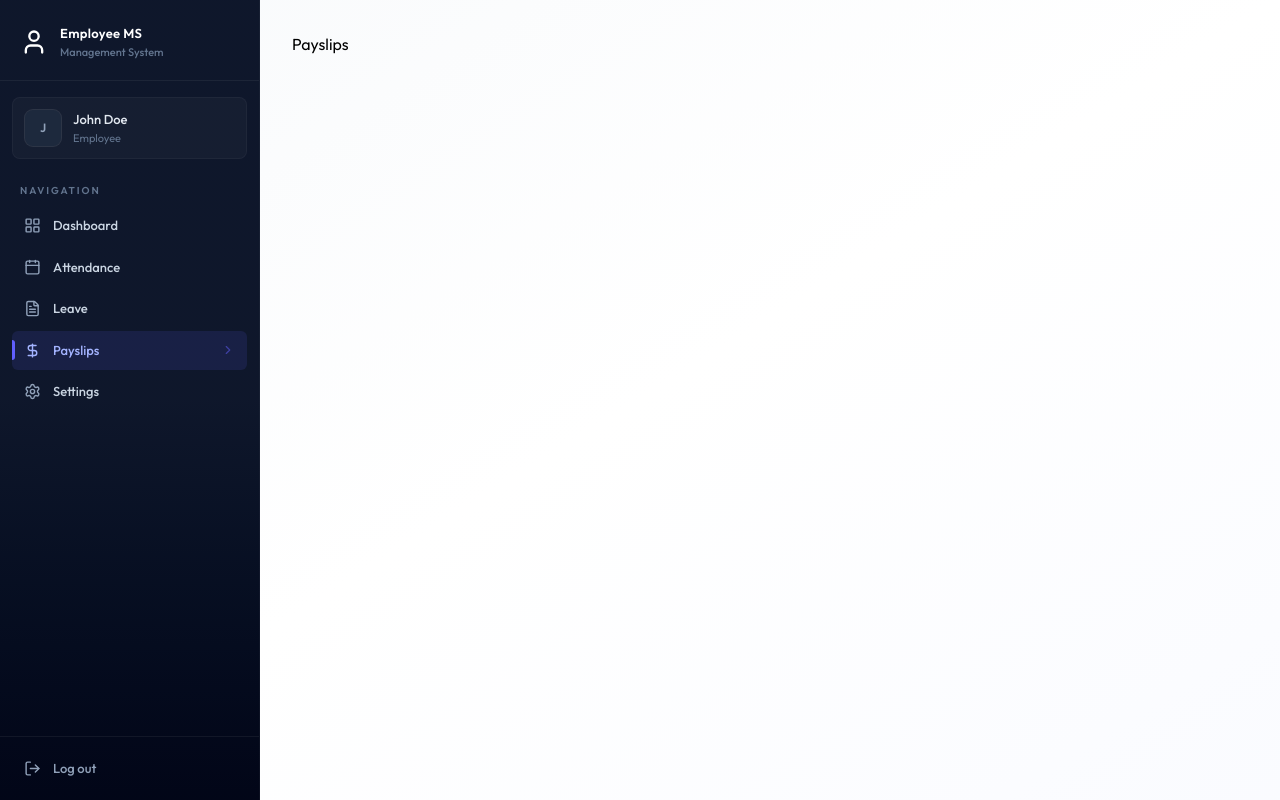
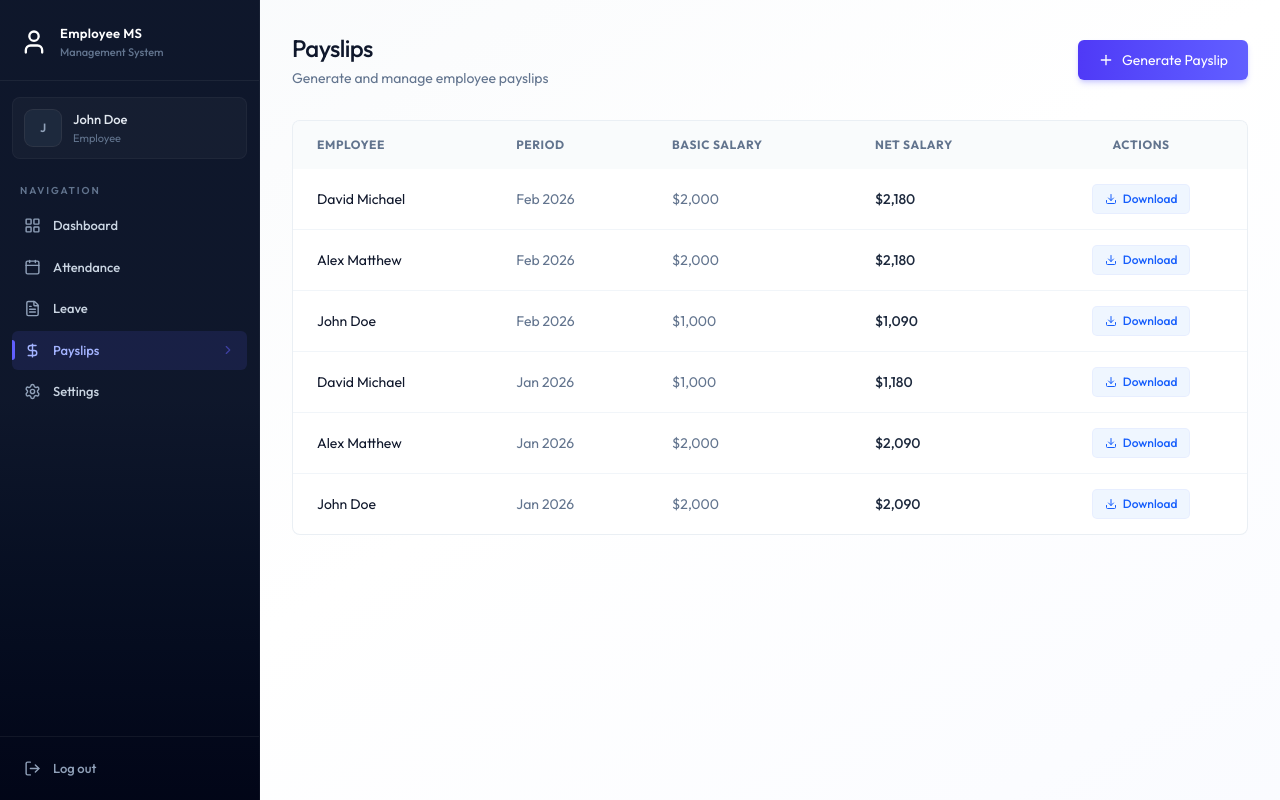
Before and after one commit to JBOY-AB/FullStack-EMS, a React (Vite) app in the folder client/: page /payslips in a window 1280 px wide. Built offline with nearby package versions, Linux system fonts and the light colour scheme.

Commit message:
payslips page UI completed

```diff
--- a/client/src/components/leave/LeaveHistory.jsx
+++ b/client/src/components/leave/LeaveHistory.jsx
@@ -20,7 +20,7 @@
                         <th>Reason</th>
                         <th>Status</th>
                         {isAdmin && <th
-                         className='text-center'>Action</th>}
+                         className='text-center'>Actions</th>}
                       </tr>
                   </thead>
                   <tbody>
--- /dev/null
+++ b/client/src/components/payslip/GeneratePayslipForm.jsx
@@ -0,0 +1,108 @@
+import { Loader2, Plus, X } from 'lucide-react'
+import React, { useState } from 'react'
+
+const GeneratePayslipForm = ({ employees = [] }) => {
+    const [isOpen, setIsOpen] = useState(false)
+    const [loading, setLoading] = useState(false)
+
+    const handleSubmit = async (e) => {
+        e.preventDefault();
+    }
+
+    if (!isOpen) return (
+        <button
+            onClick={() => setIsOpen(true)}
+            className='btn-primary flex items-center gap-2'
+        >
+            <Plus className='w-4 h-4' /> Generate Payslip
+        </button>
+    )
+
+    return (
+        <div className='fixed inset-0 bg-black/40 backdrop-blur-sm flex items-center justify-center z-50 p-4'>
+            <div className='card max-w-lg w-full p-6 animate-slide-up'>
+                <div className='flex justify-between items-center mb-6'>
+                    <h3 className='text-lg font-bold text-slate-900'>Generate Monthly Payslip</h3>
+                    <button
+                        onClick={() => setIsOpen(false)}
+                        className='text-slate-400 hover:text-slate-600 p-1'
+                    >
+                        <X size={20} />
+                    </button>
+                </div>
+
+                <form onSubmit={handleSubmit} className='space-y-4'>
+                    {/* select employee */}
+                    <div>
+                        <label className='block text-sm font-medium text-slate-700 mb-2'>Employee</label>
+                        <select name='employeeId' required>
+                            {employees.map((e) => (
+                                <option key={e.id} value={e.id}>
+                                    {e.firstName} {e.lastName} ({e.position})
+                                </option>
+                            ))}
+                        </select>
+                    </div>
+
+                    {/* select month & year */}
+                    <div className='grid grid-cols-2 gap-4'>
+                        <div>
+                            <label className='block text-sm font-medium text-slate-700 mb-2'>Month</label>
+                            <select name='month'>
+                                {Array.from({ length: 12 }, (_, i) => i + 1).map((m) => (
+                                    <option key={m} value={m}>
+                                        {m}
+                                    </option>
+                                ))}
+                            </select>
+                        </div>
+
+                        <div>
+                            <label className='block text-sm font-medium text-slate-700 mb-2'>Year</label>
+                            <input type='number' name='year' defaultValue={new Date().getFullYear()} />
+                        </div>
+                    </div>
+
+                    {/* Basic Salary */}
+
+                    <div>
+                        <label className='block text-sm font-medium text-slate-700 mb-2'>Basic Salary</label>
+                        <input type='number' name='basicSalary' required placeholder='5000' />
+                    </div>
+
+                    {/* Allowances & Deduction */}
+
+                    <div className='grid grid-cols-2 gap-4'>
+                        <div>
+                            <label className='block text-sm font-medium text-slate-700 mb-2'>Allowances</label>
+                            <input type='number' name='allowances' defaultValue="0" />
+                        </div>
+
+                        <div>
+                            <label className='block text-sm font-medium text-slate-700 mb-2'>Deductions</label>
+                            <input type='number' name="deductions" defaultValue="0" />
+                        </div>
+
+                    </div>
+
+                    {/* button */}
+
+                    <div className='flex justify-end gap-3 pt-2'>
+                        <button onClick={()=>setIsOpen(false)} type='button'
+                            className='btn-secondary'>
+                                Cancel
+                        </button>
+
+                        <button onClick={()=>setIsOpen(false)} disabled={loading} type='submit'
+                            className='btn-primary flex items-center'>
+                                {loading && <Loader2  className='w-4 h-4 mr-2 animate-spin'/>}
+                                Generate
+                        </button>
+                    </div>
+                </form>
+            </div>
+        </div>
+    )
+}
+
+export default GeneratePayslipForm
--- /dev/null
+++ b/client/src/components/payslip/payslipList.jsx
@@ -0,0 +1,75 @@
+import { format } from 'date-fns'
+import { Download } from 'lucide-react'
+import React from 'react'
+
+const PayslipList = ({ payslips = [], isAdmin }) => {
+  return (
+    <div className='card overflow-hidden'>
+      <div className='overflow-x-auto'>
+        <table className='table-modern'>
+          <thead>
+            <tr>
+              {isAdmin && <th>Employee</th>}
+              <th>Period</th>
+              <th>Basic Salary</th>
+              <th>Net Salary</th>
+              <th className='text-center'>Actions</th>
+            </tr>
+          </thead>
+
+          <tbody>
+            {payslips.length === 0 ? (
+              <tr>
+                <td
+                  colSpan={isAdmin ? 5 : 4}
+                  className='text-center py-12 text-slate-400'
+                >
+                  No payslips found
+                </td>
+              </tr>
+            ) : (
+              payslips.map((payslip) => (
+                <tr key={payslip._id || payslip.id}>
+                  {isAdmin && (
+                    <td className='text-slate-900'>
+                      {payslip.employee?.firstName} {payslip.employee?.lastName}
+                    </td>
+                  )}
+
+                  <td className='text-slate-500'>
+                    {format(
+                      new Date(payslip.year, payslip.month - 1),
+                      "MMM yyyy"
+                    )}
+                  </td>
+
+                  <td className='text-slate-500'>
+                    ${payslip.basicSalary?.toLocaleString()}
+                  </td>
+
+                  <td className='font-medium text-slate-800'>
+                    ${payslip.netSalary?.toLocaleString()}
+                  </td>
+
+                  <td className='text-center'>
+                    <button
+                      onClick={() =>
+                        window.open(`/print/payslips/${payslip._id || payslip.id}`)
+                      }
+                      className='inline-flex items-center px-3 py-1.5 text-xs font-medium rounded text-blue-600 bg-blue-50 hover:bg-blue-100 transition-colors ring-1 ring-blue-600/10'
+                    >
+                      <Download className='w-3 h-3 mr-1.5' />
+                      Download
+                    </button>
+                  </td>
+                </tr>
+              ))
+            )}
+          </tbody>
+        </table>
+      </div>
+    </div>
+  )
+}
+
+export default PayslipList
--- a/client/src/pages/Payslips.jsx
+++ b/client/src/pages/Payslips.jsx
@@ -1,7 +1,53 @@
+import { useEffect, useState } from "react";
+import { dummyEmployeeData, dummyPayslipData } from "../assets/assets";
+import Loading from "../components/Loading";
+  import PayslipList from "../components/payslip/payslipList";
+import GeneratePayslipForm from "../components/payslip/GeneratePayslipForm";
+
 const Payslips = () => {
+  const [payslips, setPayslips] = useState([]);
+  const [employees, setEmployees] = useState([]);
+  const [loading, setLoading] = useState(true);
+  const isAdmin = true;
+
+  const fetchPayslips = async () => {
+    setPayslips(dummyPayslipData);
+
+    setTimeout(() => {
+      setLoading(false);
+    }, 1000);
+  };
+
+  useEffect(() => {
+    if (isAdmin) {
+      setEmployees(dummyEmployeeData);
+    }
+  }, [isAdmin]);
+
+  useEffect(() => {
+    fetchPayslips();
+  }, []);
+
+  if (loading) return <Loading />;
+
   return (
-    <div>Payslips</div>
-  )
-}
+    <div className="animate-fade-in">
+      <div className="flex flex-col sm:flex-row justify-between items-start sm:items-center gap-4 mb-8">
+        <div>
+          <h1 className="page-title">Payslips</h1>
+          <p className="page-subtitle">
+            {isAdmin
+              ? "Generate and manage employee payslips"
+              : "Your payslip history"}
+          </p>
+        </div>
 
-export default Payslips
+        {isAdmin && <GeneratePayslipForm employees={employees} onSuccess={fetchPayslips} /> }
+      </div>
+
+      <PayslipList payslips={payslips} isAdmin={isAdmin} />
+    </div>
+  );
+};
+
+export default Payslips;
```
